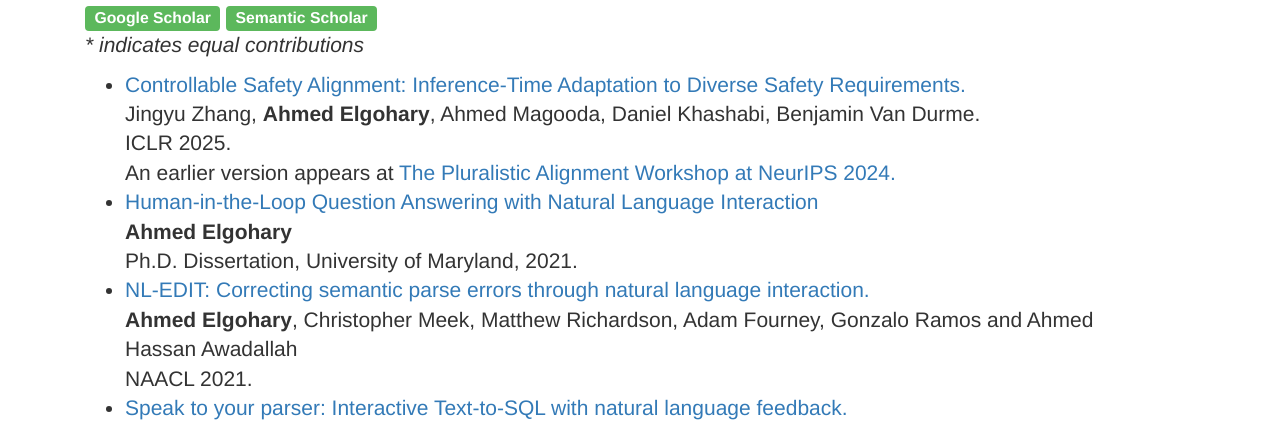
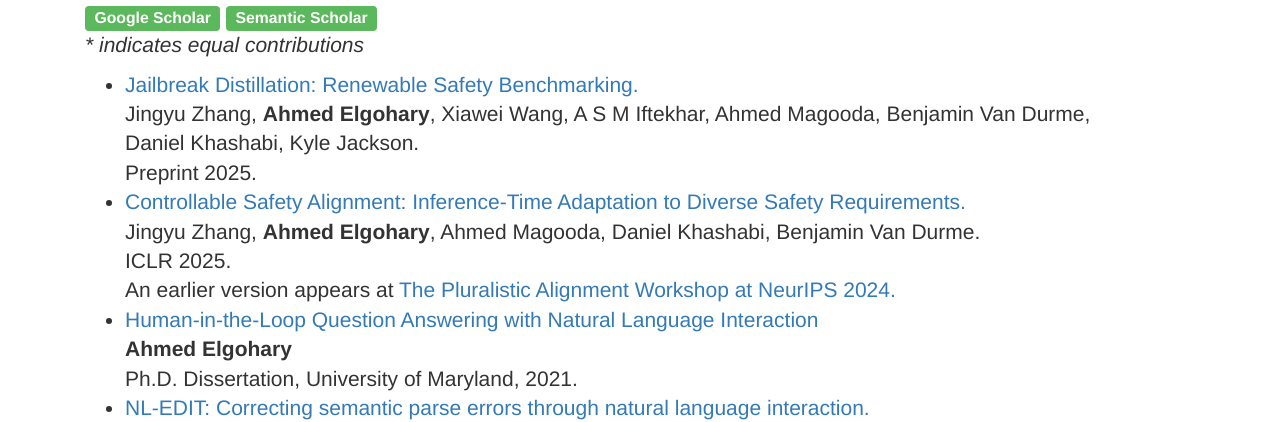
Before and after one commit to aagohary/aagohary.github.io, a plain HTML site: page index.html in a window 1280 px wide. Shown: the part 648-1070 px from the top of the page. Drawn offline with Linux system fonts and the light colour scheme.

Commit message:
Update index.html

```diff
--- a/index.html
+++ b/index.html
@@ -81,6 +81,14 @@
                         <a target="_blank" href="https://www.semanticscholar.org/author/Ahmed-Elgohary/143718836?sort=pub-date" class="label label-success">Semantic Scholar</a>
                         <p><i>* indicates equal contributions</i></p>
                         <ul>
+                            <li>
+                            <a target="_blank" href="">Jailbreak Distillation: Renewable Safety Benchmarking.</a><br/>
+                            Jingyu Zhang, <b>Ahmed Elgohary</b>, Xiawei Wang, A S M Iftekhar, Ahmed Magooda, Benjamin Van Durme, Daniel Khashabi, Kyle Jackson.
+                            <br/>
+                            Preprint 2025.
+                            </li>
+
+
                             <li>
                             <a target="_blank" href="https://arxiv.org/abs/2410.08968/">Controllable Safety Alignment: Inference-Time Adaptation to Diverse Safety Requirements.</a><br/>
                             Jingyu Zhang, <b>Ahmed Elgohary</b>, Ahmed Magooda, Daniel Khashabi, Benjamin Van Durme.
```
